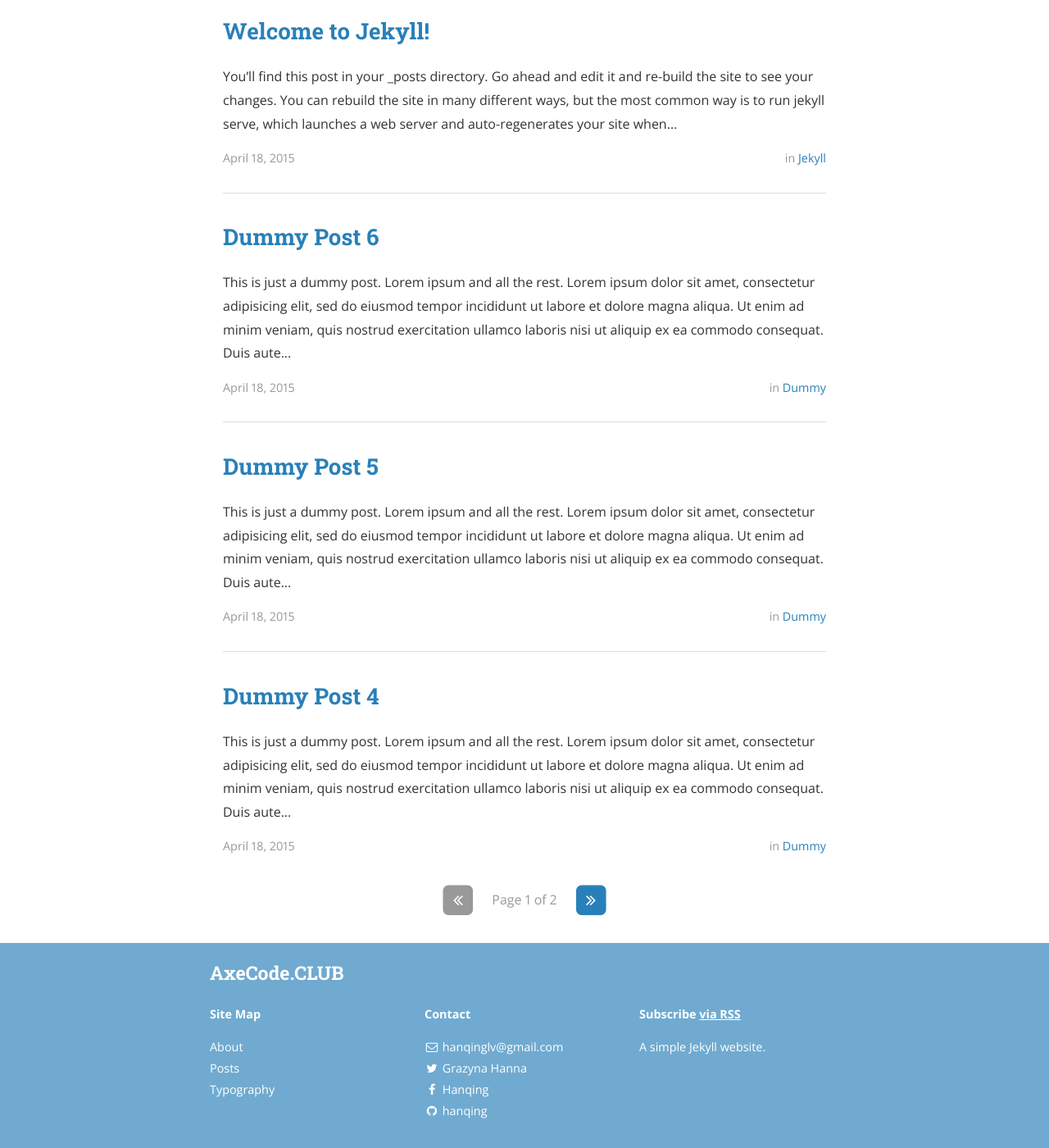
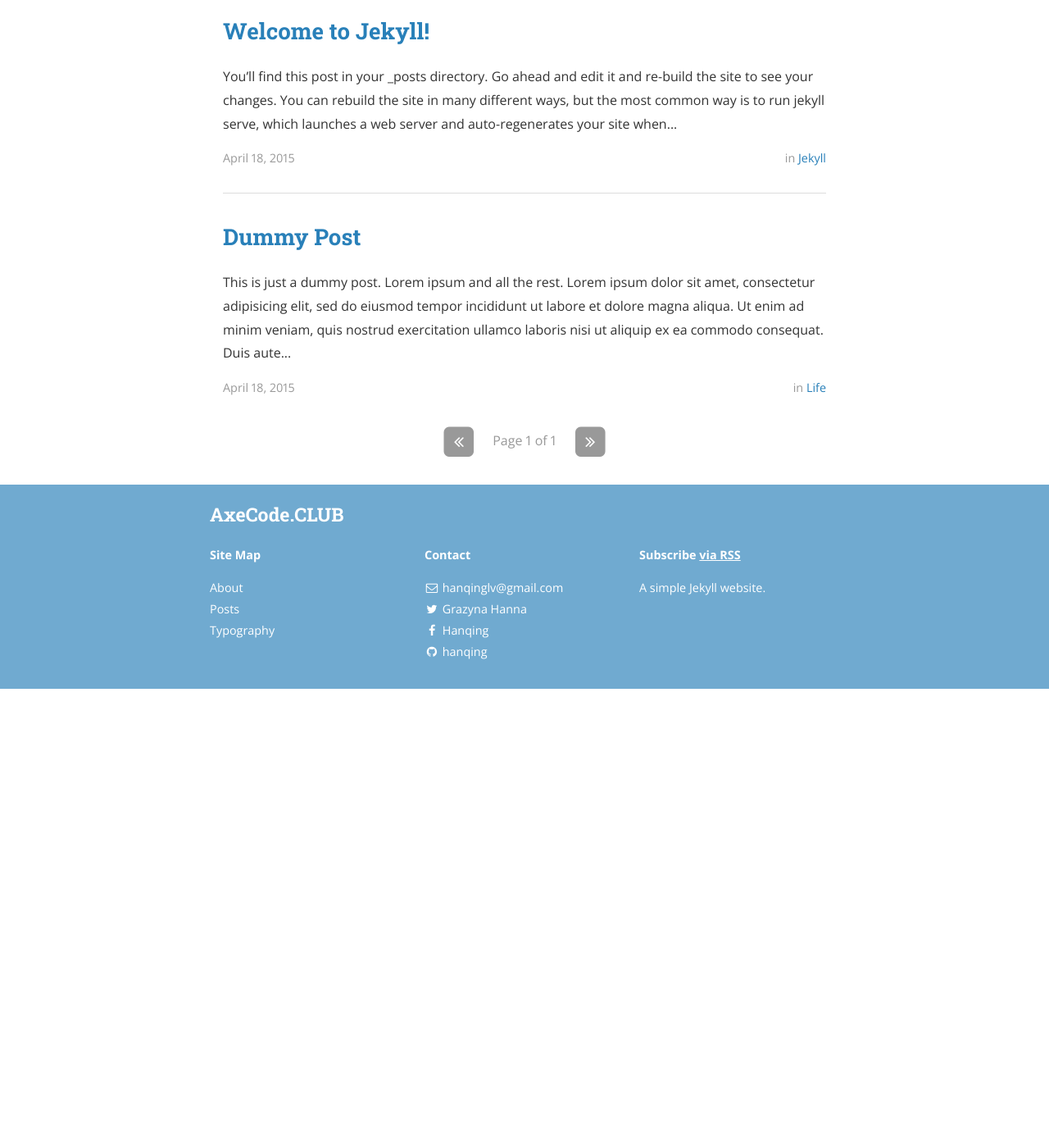
Before and after one commit to Hanqing/hanqing.github.io.backup, a Jekyll site: the page built from index.html, in a window 1280 px wide and 1400 px high, scrolled down 723 px. Shown: the whole window at 82% size. Built offline with Jekyll 4.4.1, drawn with Linux system fonts in a browser that asks for light colours; nearby versions of some CDN libraries; the list of posts is cut into pages by our own code; after the commit the page ends 1563 px from its top, so only the background shows below that.

Commit message:
delete useless posts

```diff
--- a/_posts/2015-04-18-dummy4.markdown
+++ b/_posts/2015-04-18-dummy.markdown
@@ -1,10 +1,9 @@
 ---
 layout: post
-title:  "Dummy Post 4"
+title:  "Dummy Post"
 date:   2015-04-18 08:43:59
 author: Ben Centra
-categories: Dummy
-tags: ipsum
+categories: life
 ---
 
 This is just a dummy post. Lorem ipsum and all the rest.
--- a/_posts/2015-04-18-dummy5.markdown
+++ /dev/null
@@ -1,17 +0,0 @@
----
-layout: post
-title:  "Dummy Post 5"
-date:   2015-04-18 08:43:59
-author: Ben Centra
-categories: Dummy
-tags: lorem
----
-
-This is just a dummy post. Lorem ipsum and all the rest.
-
-Lorem ipsum dolor sit amet, consectetur adipisicing elit, sed do eiusmod
-tempor incididunt ut labore et dolore magna aliqua. Ut enim ad minim veniam,
-quis nostrud exercitation ullamco laboris nisi ut aliquip ex ea commodo
-consequat. Duis aute irure dolor in reprehenderit in voluptate velit esse
-cillum dolore eu fugiat nulla pariatur. Excepteur sint occaecat cupidatat non
-proident, sunt in culpa qui officia deserunt mollit anim id est laborum.
--- a/_posts/2015-04-18-dummy6.markdown
+++ /dev/null
@@ -1,17 +0,0 @@
----
-layout: post
-title:  "Dummy Post 6"
-date:   2015-04-18 08:43:59
-author: Ben Centra
-categories: Dummy
-tags: lorem ipsum
----
-
-This is just a dummy post. Lorem ipsum and all the rest.
-
-Lorem ipsum dolor sit amet, consectetur adipisicing elit, sed do eiusmod
-tempor incididunt ut labore et dolore magna aliqua. Ut enim ad minim veniam,
-quis nostrud exercitation ullamco laboris nisi ut aliquip ex ea commodo
-consequat. Duis aute irure dolor in reprehenderit in voluptate velit esse
-cillum dolore eu fugiat nulla pariatur. Excepteur sint occaecat cupidatat non
-proident, sunt in culpa qui officia deserunt mollit anim id est laborum.
```
Also changed, not shown: _posts/2015-04-18-dummy2.markdown (deleted, +0 -16 lines), _posts/2015-04-18-dummy3.markdown (deleted, +0 -16 lines).
